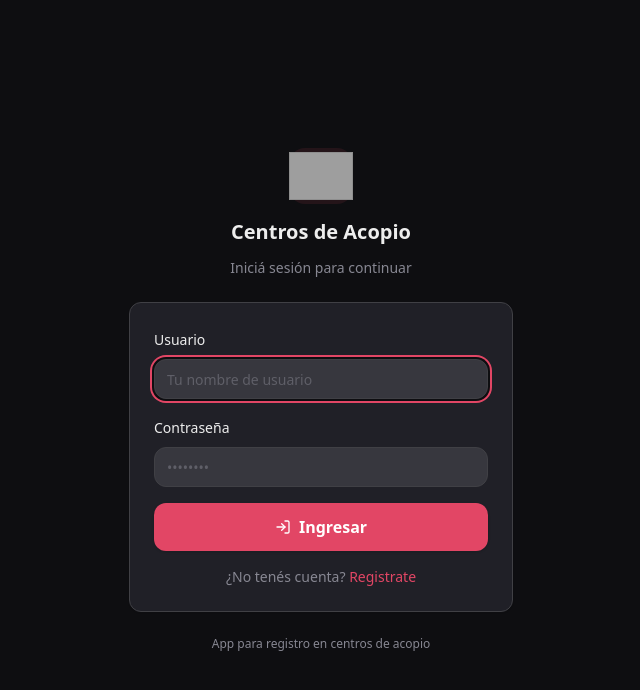
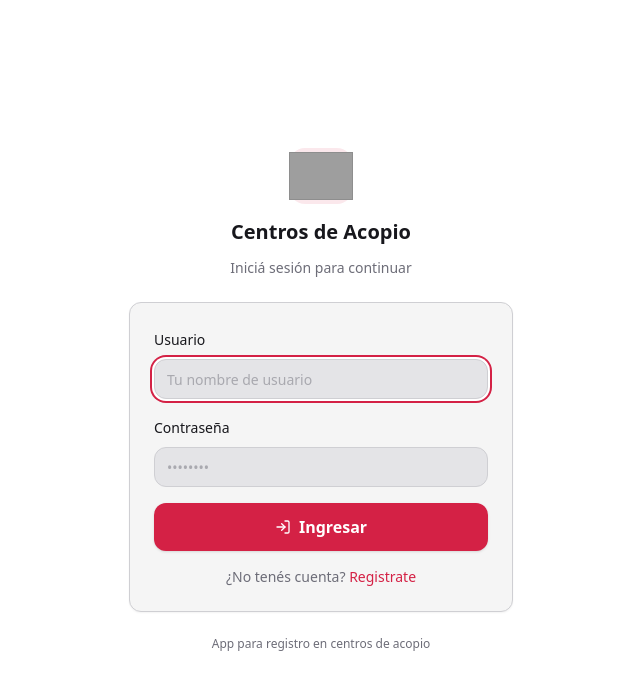
Before and after one commit to Bit9-A/SICOAC, a React (Vite) app: page / in a window 1280 px wide. Shown: the top 690 px of the page, without its empty margins (319-959 px from the left). Built offline with nearby package versions, Linux system fonts and the light colour scheme; no server answers; grey boxes are pictures that could not be loaded.

Commit message:
refactor: remove theme toggle functionality and set static light mode theme

```diff
--- a/index.html
+++ b/index.html
@@ -1,9 +1,9 @@
 <!DOCTYPE html>
-<html lang="es">
+<html lang="es" class="light">
   <head>
     <meta charset="UTF-8" />
     <meta name="viewport" content="width=device-width, initial-scale=1.0, maximum-scale=1.0, user-scalable=no, viewport-fit=cover" />
-    <meta name="theme-color" content="#0f0f1a" />
+    <meta name="theme-color" content="#ffffff" />
     <meta name="apple-mobile-web-app-capable" content="yes" />
     <meta name="apple-mobile-web-app-status-bar-style" content="black-translucent" />
     <link rel="manifest" href="./manifest.json" />
--- a/src/components/layout/AppLayout.jsx
+++ b/src/components/layout/AppLayout.jsx
@@ -1,23 +1,14 @@
-import { Sun, Moon } from 'lucide-react'
-import { Button } from '@/components/ui/button'
-import { useTheme } from '@/hooks/useTheme'
 import Sidebar from './Sidebar'
 
 export default function AppLayout({
   rol, currentPage, onNavigate, onLogout, onOpenScan, children
 }) {
-  const { theme, toggle } = useTheme()
   const isOperator = rol === 'operador'
 
   // Operador: layout simple sin sidebar
   if (isOperator) {
     return (
       <div className="h-dvh flex flex-col bg-background overflow-hidden">
-        <header className="flex items-center justify-end px-4 py-2 border-b border-border bg-card/50 shrink-0">
-          <Button variant="ghost" size="icon" className="w-8 h-8" onClick={toggle} title={theme === 'dark' ? 'Modo claro' : 'Modo oscuro'}>
-            {theme === 'dark' ? <Sun className="w-4 h-4" /> : <Moon className="w-4 h-4" />}
-          </Button>
-        </header>
         <main className="flex-1 overflow-y-auto overflow-x-hidden">
           {children}
         </main>
--- a/src/components/layout/Sidebar.jsx
+++ b/src/components/layout/Sidebar.jsx
@@ -1,10 +1,9 @@
 import { useState } from 'react'
 import {
   LayoutDashboard, Package, ClipboardList, Users, Building2, Settings, LogOut,
-  ScanLine, ChevronLeft, Menu, ShoppingBag, Tags, Sun, Moon
+  ScanLine, ChevronLeft, Menu, ShoppingBag, Tags,
 } from 'lucide-react'
 import { cn } from '@/lib/utils'
-import { useTheme } from '@/hooks/useTheme'
 
 const NAV_ITEMS = {
   super_admin: [
@@ -28,7 +27,6 @@ const NAV_ITEMS = {
 
 export default function Sidebar({ rol, currentPage, onNavigate, onLogout, onOpenScan }) {
   const [collapsed, setCollapsed] = useState(false)
-  const { theme, toggle } = useTheme()
   const items = NAV_ITEMS[rol] || NAV_ITEMS.admin
 
   return (
@@ -93,15 +91,8 @@ export default function Sidebar({ rol, currentPage, onNavigate, onLogout, onOpen
           })}
         </nav>
 
-        {/* Theme toggle + logout */}
-        <div className="p-2 border-t border-border space-y-1">
-          <button
-            onClick={toggle}
-            className="w-full flex items-center gap-3 px-3 py-2.5 rounded-lg text-sm text-muted-foreground hover:bg-secondary hover:text-foreground transition-colors"
-          >
-            {theme === 'dark' ? <Sun className="w-5 h-5 shrink-0" /> : <Moon className="w-5 h-5 shrink-0" />}
-            {!collapsed && <span>{theme === 'dark' ? 'Modo claro' : 'Modo oscuro'}</span>}
-          </button>
+        {/* Logout */}
+        <div className="p-2 border-t border-border">
           <button
             onClick={onLogout}
             className="w-full flex items-center gap-3 px-3 py-2.5 rounded-lg text-sm text-muted-foreground hover:bg-secondary hover:text-destructive transition-colors"
--- a/src/components/ui/theme-toggle.jsx
+++ /dev/null
@@ -1,16 +0,0 @@
-import { Sun, Moon } from 'lucide-react'
-import { Button } from '@/components/ui/button'
-
-export default function ThemeToggle({ theme, onToggle, collapsed }) {
-  return (
-    <Button
-      variant="ghost"
-      size="icon"
-      className="w-9 h-9"
-      onClick={onToggle}
-      title={theme === 'dark' ? 'Modo claro' : 'Modo oscuro'}
-    >
-      {theme === 'dark' ? <Sun className="w-4 h-4" /> : <Moon className="w-4 h-4" />}
-    </Button>
-  )
-}
--- a/src/hooks/useTheme.js
+++ /dev/null
@@ -1,25 +0,0 @@
-import { useState, useEffect, useCallback } from 'react'
-
-const STORAGE_KEY = 'acopio_theme'
-
-export function useTheme() {
-  const [theme, setTheme] = useState(() => {
-    return localStorage.getItem(STORAGE_KEY) || 'dark'
-  })
-
-  useEffect(() => {
-    const root = document.documentElement
-    if (theme === 'light') {
-      root.classList.add('light')
-    } else {
-      root.classList.remove('light')
-    }
-    localStorage.setItem(STORAGE_KEY, theme)
-  }, [theme])
-
-  const toggle = useCallback(() => {
-    setTheme(t => t === 'dark' ? 'light' : 'dark')
-  }, [])
-
-  return { theme, toggle, isLight: theme === 'light' }
-}
```
